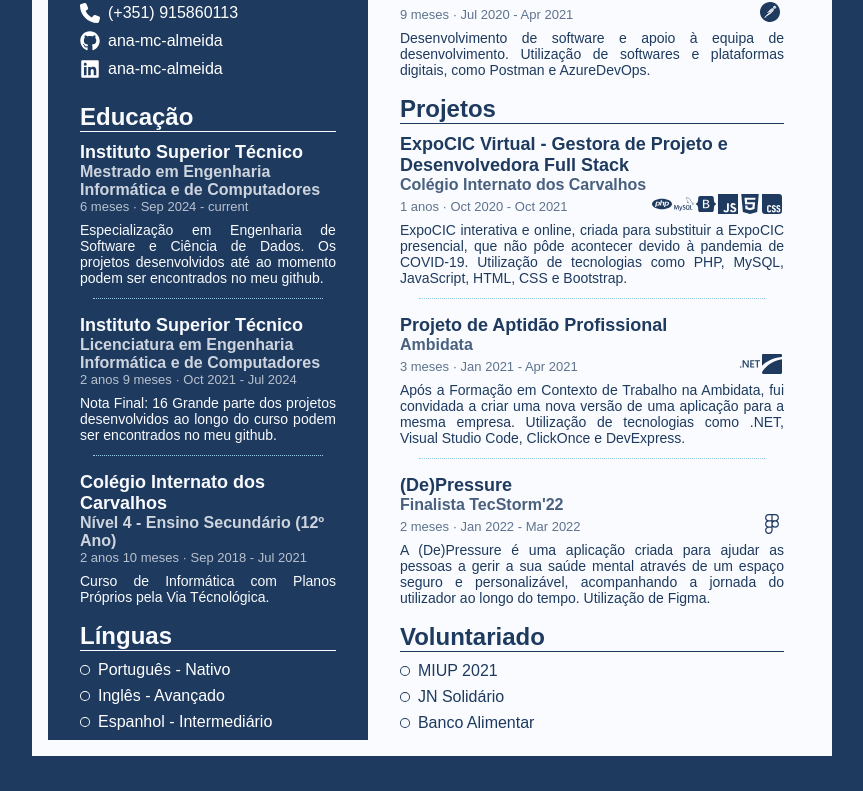
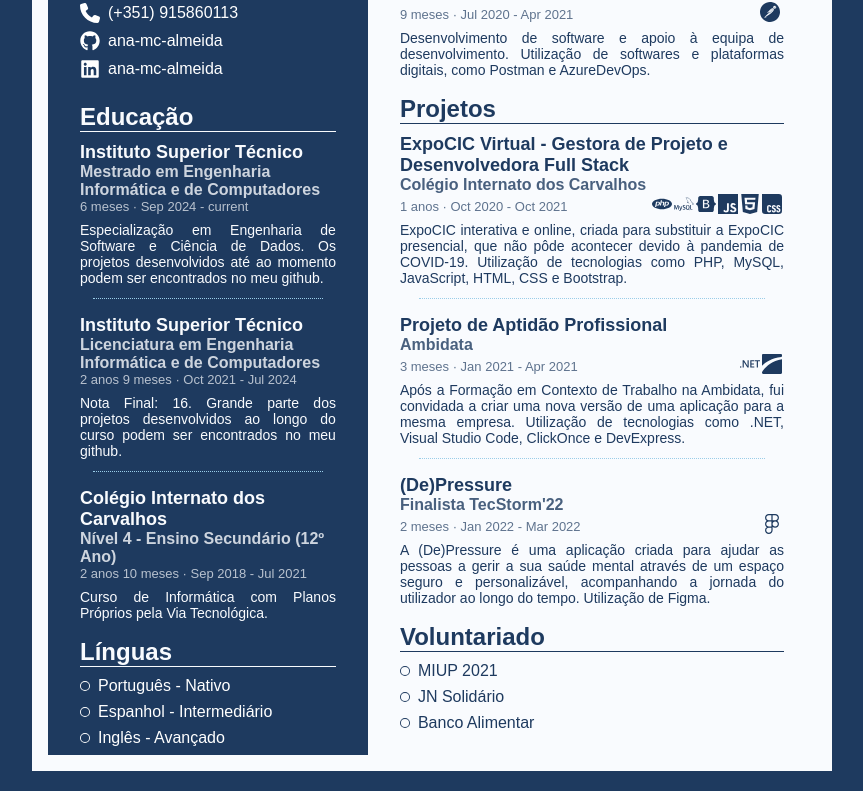
Before and after one commit to ana-mc-almeida/cv, a Vue app: page / in a window 1280 px wide. Shown: the part 481-1272 px from the top of the page, without its empty margins (208-1071 px from the left). Built offline with nearby package versions, Linux system fonts and the light colour scheme.

Commit message:
Add missing translations

```diff
--- a/src/components/SidePanel.vue
+++ b/src/components/SidePanel.vue
@@ -1,7 +1,7 @@
 <template>
   <div class="side-panel">
     <!-- TODO: make img container prettier -->
-    <img src="@/assets/profile_picture.jpg" alt="Ana Margarida" />
+    <img src="@/assets/profile_picture.jpg" :alt="$t('my-name')" />
     <SectionContainer title="Contactos">
       <LinkEntry icon="house" text="Vila Nova de Gaia, Portugal" iconSize="lg" />
       <LinkEntry
@@ -27,34 +27,44 @@
       />
       <!-- TODO: add link to website -->
     </SectionContainer>
-    <SectionContainer title="Educação">
+    <SectionContainer :title="$t('education.title')">
       <SectionEntry
-        subTitle="Mestrado em Engenharia Informática e de Computadores"
-        mainTitle="Instituto Superior Técnico"
+        :subTitle="$t('education.masters.title')"
+        :mainTitle="$t('ist')"
         startDate="1-09-2024"
-        description="Especialização em Engenharia de Software e Ciência de Dados. Os projetos desenvolvidos até ao momento podem ser encontrados no meu github."
+        :description="$t('education.masters.description')"
       />
       <SectionEntry
-        subTitle="Licenciatura em Engenharia Informática e de Computadores"
-        mainTitle="Instituto Superior Técnico"
+        :subTitle="$t('education.bachelors.title')"
+        :mainTitle="$t('ist')"
         startDate="04-10-2021"
         endDate="31-07-2024"
-        description="Nota Final: 16
-        Grande parte dos projetos desenvolvidos ao longo do curso podem ser encontrados no meu github."
+        :description="$t('education.bachelors.description')"
       />
       <SectionEntry
-        mainTitle="Colégio Internato dos Carvalhos"
-        subTitle="Nível 4 - Ensino Secundário (12º Ano)"
+        :mainTitle="$t('cic')"
+        :subTitle="$t('education.high-school.title')"
         startDate="13-09-2018"
         endDate="13-07-2021"
-        description="Curso de Informática com Planos Próprios pela Via Técnológica."
+        :description="$t('education.high-school.description')"
       />
     </SectionContainer>
-    <SectionContainer title="Línguas">
-      <!-- TODO: improve this to include levels -->
-      <LinkEntry text="Português - Nativo" iconSize="2xs" type="regular" />
-      <LinkEntry text="Inglês - Avançado" iconSize="2xs" type="regular" />
-      <LinkEntry text="Espanhol - Intermediário" iconSize="2xs" type="regular" />
+    <SectionContainer :title="$t('languages.title')">
+      <LinkEntry
+        :text="$t('languages.portuguese.title') + ' - ' + $t('languages.portuguese.level')"
+        iconSize="2xs"
+        type="regular"
+      />
+      <LinkEntry
+        :text="$t('languages.spanish.title') + ' - ' + $t('languages.spanish.level')"
+        iconSize="2xs"
+        type="regular"
+      />
+      <LinkEntry
+        :text="$t('languages.english.title') + ' - ' + $t('languages.english.level')"
+        iconSize="2xs"
+        type="regular"
+      />
     </SectionContainer>
     <!-- <SectionContainer title="Linguagens">
       <div style="display: flex; gap: 0.5rem">
--- a/src/i18n/en.json
+++ b/src/i18n/en.json
@@ -33,5 +33,29 @@
   },
   "volunteering": {
     "title": "Volunteering"
+  },
+  "contacts": {
+    "title": "Contacts"
+  },
+  "education": {
+    "title": "Education",
+    "masters": {
+      "title": "Master's in Computer Science and Engineering",
+      "description": "Specialization in Software Engineering and Data Science. The projects developed so far can be found on my GitHub."
+    },
+    "bachelors": {
+      "title": "Bachelor's in Computer Science and Engineering",
+      "description": "Final Grade: 16. Most of the projects developed throughout the course can be found on my GitHub."
+    },
+    "high-school": {
+      "title": "Level 4 - Secondary Education (12th Grade)",
+      "description": "Computer Science Course with Customized Curriculum through the Technological Pathway."
+    }
+  },
+  "languages": {
+    "title": "Languages",
+    "portuguese": { "title": "Portuguese", "level": "Native" },
+    "english": { "title": "English", "level": "Advanced" },
+    "spanish": { "title": "Spanish", "level": "Intermediate" }
   }
 }
--- a/src/i18n/pt.json
+++ b/src/i18n/pt.json
@@ -39,15 +39,15 @@
   },
   "education": {
     "title": "Educação",
-    "master": {
+    "masters": {
       "title": "Mestrado em Engenharia Informática e de Computadores",
       "description": "Especialização em Engenharia de Software e Ciência de Dados. Os projetos desenvolvidos até ao momento podem ser encontrados no meu github."
     },
-    "degree": {
+    "bachelors": {
       "title": "Licenciatura em Engenharia Informática e de Computadores",
       "description": "Nota Final: 16. Grande parte dos projetos desenvolvidos ao longo do curso podem ser encontrados no meu github."
     },
-    "secondary": {
+    "high-school": {
       "title": "Nível 4 - Ensino Secundário (12º Ano)",
       "description": "Curso de Informática com Planos Próprios pela Via Tecnológica."
     }
```
